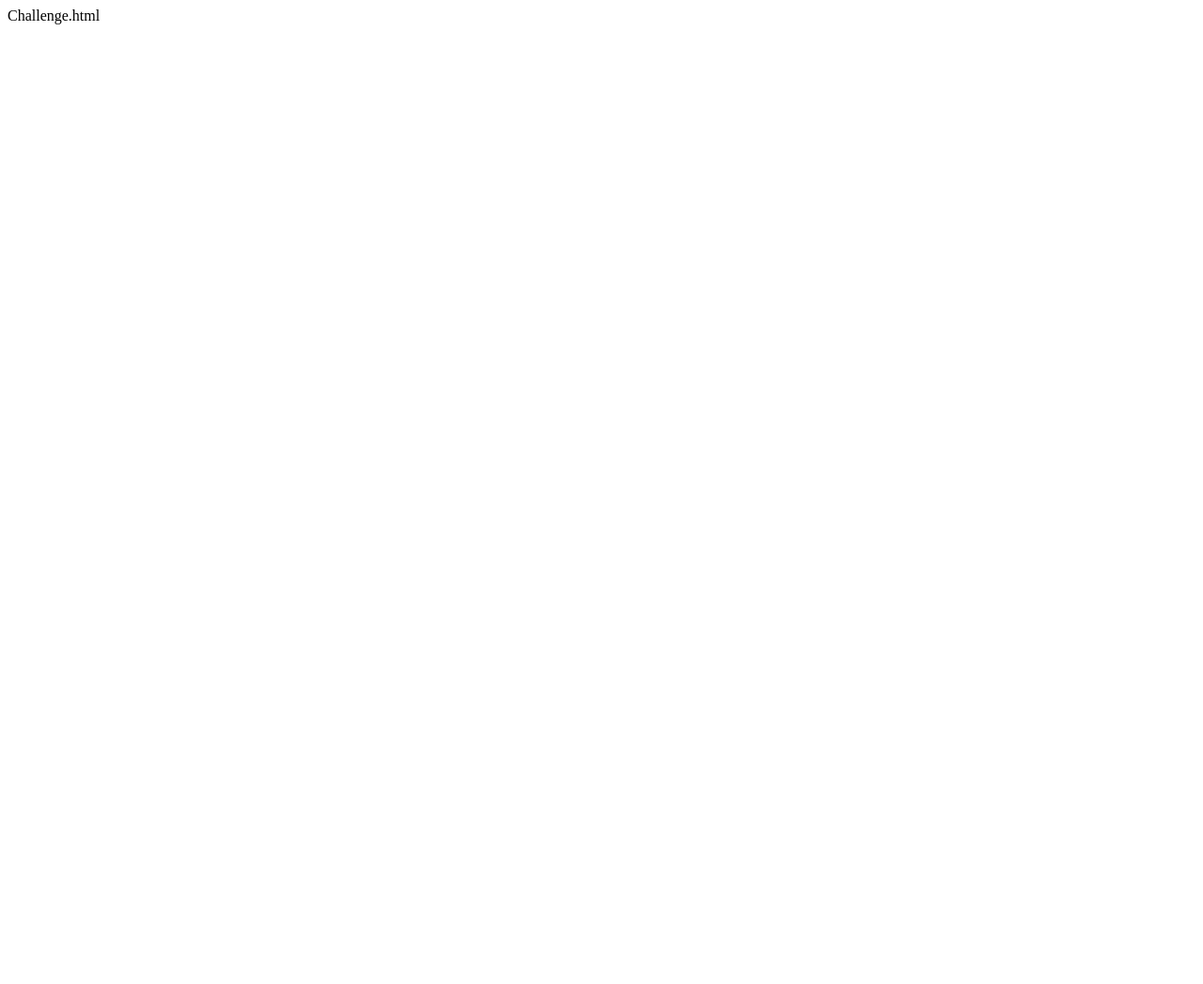
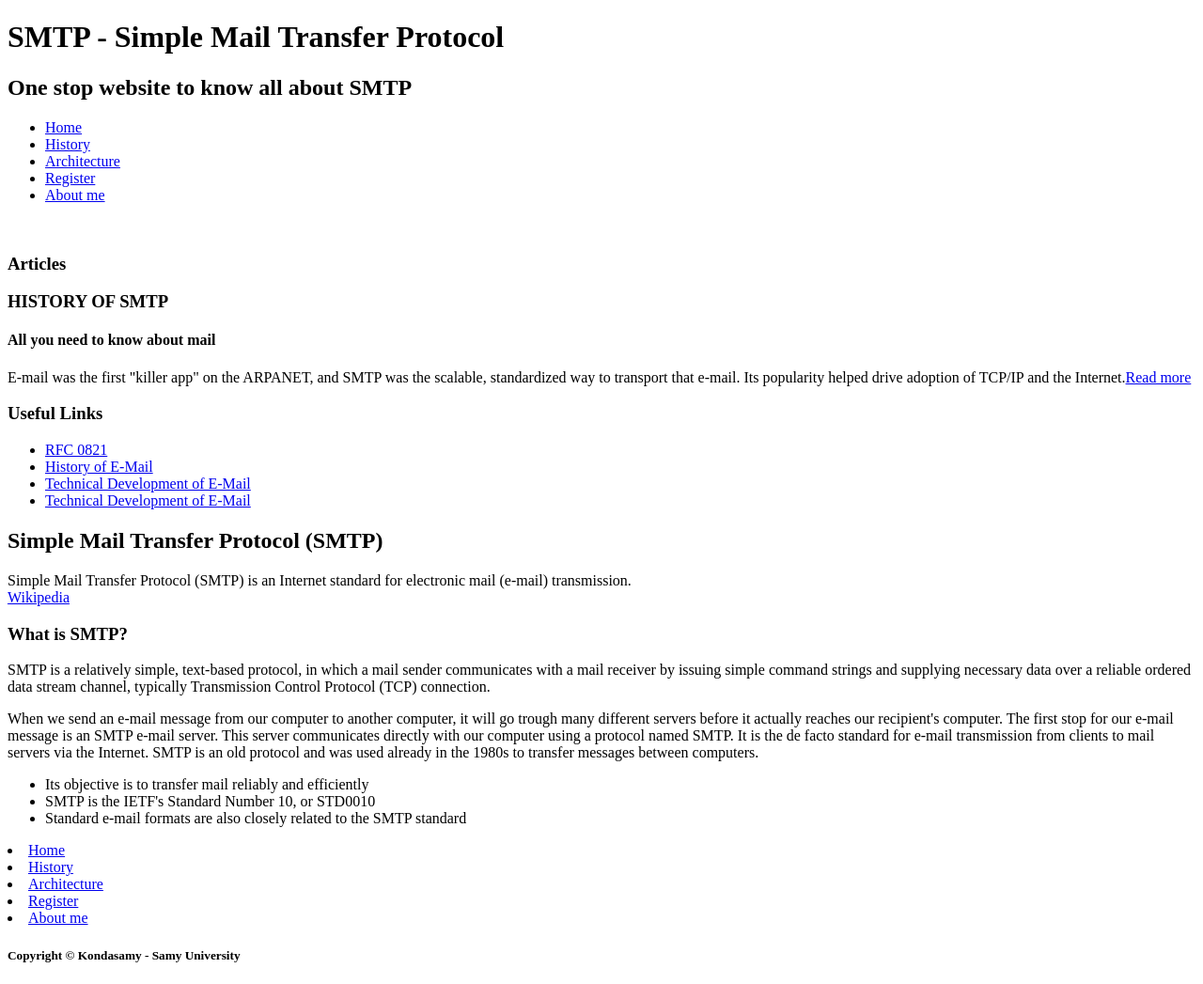
Before and after one commit to kanepa/html5-layouts, a plain HTML site: page Challenge.html in a window 1280 px wide. Shown: the whole page at 94% size. Before the commit the page ends 800 px from the top, so only its background shows below. Drawn offline with Linux system fonts and the light colour scheme.

Commit message:
First Challenge complete

```diff
--- a/Challenge.html
+++ b/Challenge.html
@@ -1 +1,96 @@
-Challenge.html
+<!DOCTYPE html>
+<html lang="en">
+<head>
+	<meta charset="UTF-8">
+	<title>Challenge Layout</title>
+</head>
+<body>
+<header>
+
+	<h1>SMTP - Simple Mail Transfer Protocol</h1>
+	<h2>One stop website to know all about SMTP</h2>
+	<nav>
+	<ul>
+	<li><a href="#">Home</a></li>
+	<li><a href="#">History</a></li>
+	<li><a href="#">Architecture</a></li>
+	<li><a href="#">Register</a></li>
+	<li><a href="#">About me</a></li>
+
+	</ul>
+	</nav>
+</header>
+
+
+	<div><img src=""></div>
+
+<aside>
+	<h3>Articles</h3>
+	<h3>HISTORY OF SMTP</h3>
+	<h4>All you need to know about mail</h4>
+
+	<p>E-mail was the first "killer app" on the ARPANET, and SMTP was the scalable, standardized way to transport that e-mail. Its popularity helped drive adoption of TCP/IP and the Internet.<a href="#">Read more</a>  </p>
+</aside>
+
+<aside>
+
+
+	<h3>Useful Links</h3>
+	<ul>
+
+	<li><a href="#">RFC 0821 </a>
+	<li><a href="#">History of E-Mail </a>
+	<li><a href="#">Technical Development of E-Mail</a>
+	<li><a href="#">Technical Development of E-Mail</a></a>
+
+
+	</ul>
+
+</aside>
+
+<aside><article>
+
+	<h2>Simple Mail Transfer Protocol (SMTP)</h2>
+
+
+	<p>Simple Mail Transfer Protocol (SMTP) is an Internet standard for electronic mail (e-mail) transmission.<br>
+	 <a href="https://www.wikipedia.org"> Wikipedia</a></p>
+</article></aside>
+
+
+<article>
+
+
+
+	<h3>What is SMTP?</h3>
+
+	<p>SMTP is a relatively simple, text-based protocol, in which a mail sender communicates with a mail receiver by issuing simple command strings and supplying necessary data over a reliable ordered data stream channel, typically Transmission Control Protocol (TCP) connection.</p>
+
+	<p>When we send an e-mail message from our computer to another computer, it will go trough many different servers before it actually reaches our recipient's computer. The first stop for our e-mail message is an SMTP e-mail server. This server communicates directly with our computer using a protocol named SMTP. It is the de facto standard for e-mail transmission from clients to mail servers via the Internet. SMTP is an old protocol and was used already in the 1980s to transfer messages between computers.</p>
+
+	<ul>
+
+		<li>Its objective is to transfer mail reliably and efficiently</li>
+		<li>SMTP is the IETF's Standard Number 10, or STD0010</li>
+		<li>Standard e-mail formats are also closely related to the SMTP standard</li>
+	</ul>
+
+</article>
+
+<footer>
+<nav><ul></ul></nav>
+	<li><a href="#">Home</a></li>
+	<li><a href="#">History</a></li>
+	<li><a href="#">Architecture</a></li>
+	<li><a href="#">Register</a></li>
+	<li><a href="#">About me</a></li>
+
+
+</ul></nav>
+
+<h5>Copyright © Kondasamy - Samy University </h5>
+
+</footer>
+
+</body>
+</html>
```
Also changed, not shown: index.html (+2 -0 lines).
